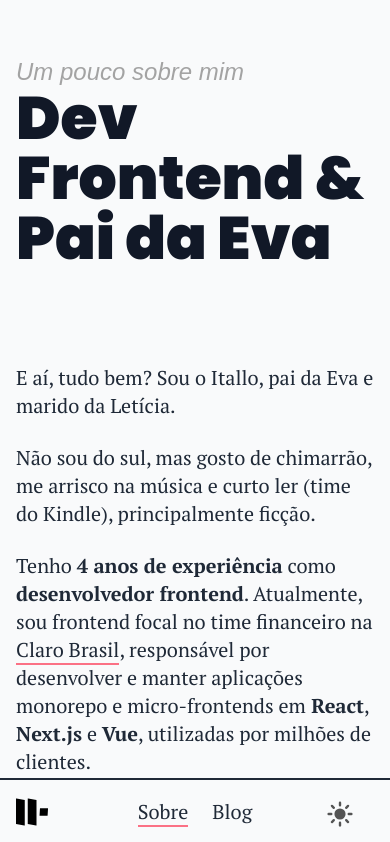
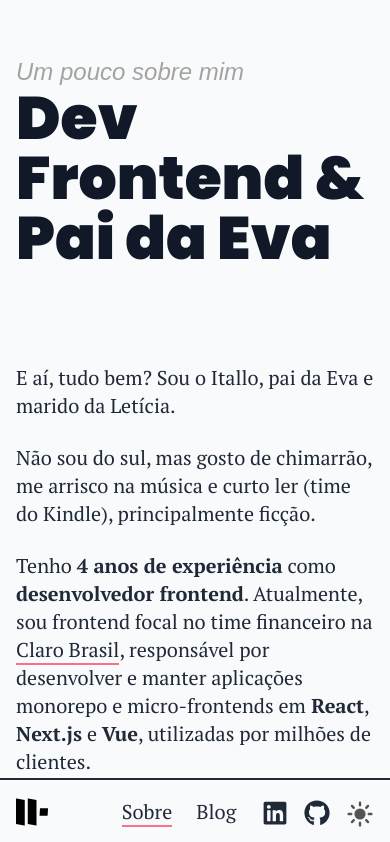
Before and after one commit to itallosavieira/itallo.tech, a Next.js app: page /about in a window 390 px wide. Shown: the top 842 px of the page. Built offline with nearby package versions, Linux system fonts and the light colour scheme; a web font is replaced by a local one.

Commit message:
fix: menu and icons issues

```diff
--- a/src/components/Menu/index.tsx
+++ b/src/components/Menu/index.tsx
@@ -6,16 +6,16 @@ import Link from "next/link";
 const Menu = () => {
   return (
       <nav className="z-50 lg:border-r-2 lg:border-gray-200 fixed flex lg:flex-col lg:gap-28 lg:h-full lg:top-0 lg:pr-8 pt-14 h-12
-      bottom-0 max-lg:inset-x-0 max-lg:mx-auto max-lg:items-center max-lg:justify-evenly max-lg:gap-
+      bottom-0 max-lg:inset-x-0 max-lg:mx-auto max-lg:items-center max-lg:justify-between max-lg:px-4 max-lg:gap-
       max-lg:bg-bg max-lg:py-8 max-lg:border-t-2 max-lg:border-text">
-      <Link href="/" className="border-none lg:self-end max-lg:absolute max-lg:left-4">
+      <Link href="/" className="border-none lg:self-end">
         <Logo />
       </Link>
         <ul className="list-none flex flex-col gap-2  max-lg:flex-row max-lg:gap-6 text-end">
           <MenuItem pathname="/about">Sobre</MenuItem>
           <MenuItem pathname="/blog">Blog</MenuItem>
         </ul>
-        <div className="lg:hidden absolute right-4">
+        <div className="lg:hidden">
           <ThemeSwitch />
         </div>
       </nav>
--- a/src/components/MenuItem/index.tsx
+++ b/src/components/MenuItem/index.tsx
@@ -3,7 +3,7 @@
 import Link from "next/link";
 import { usePathname } from 'next/navigation';
 
-const MenuItem = ({pathname, children, className}: {pathname: string, children: React.ReactNode, className?: string}) => {
+const MenuItem = ({pathname, target, children, className}: {pathname: string, target?: string, children: React.ReactNode, className?: string}) => {
   const isActivePathname = usePathname().includes(pathname);
   const activeClasses = "border-accent";
   const linkClasses = "border-transparent hover:text-accent";
@@ -11,6 +11,7 @@ const MenuItem = ({pathname, children, className}: {pathname: string, children:
   return (
     <li className={className}>
       <Link
+        target={target}
         className={isActivePathname ? activeClasses : linkClasses}
         href={pathname}
       >
--- a/src/components/ThemeSwitch/index.tsx
+++ b/src/components/ThemeSwitch/index.tsx
@@ -2,23 +2,30 @@
 
 import { useTheme } from "@/context/theme-context";
 import { useBreakpoint } from "@/hooks/breakpoints";
+import { FaGithub, FaLinkedin } from "react-icons/fa"
 import { IoMoon, IoSunny } from "react-icons/io5";
+import { MenuItem } from "@/components";
 
+import Link from "next/link";
 const ThemeSwitch = () => {
   const { theme, toggleTheme } = useTheme();
   const isMobile = useBreakpoint();
   const size = isMobile ? 28 : 22;
 
   return (
+    <div className="flex lg:flex-col transition-all lg:fixed mt-1 ml-[-3rem] max-lg:right-4 gap-4">
     <button
-    className="transition-all flex gap-4 lg:fixed mt-1 ml-[-3rem] max-lg:right-4"
+      className="max-lg:order-3"
       onClick={toggleTheme}
       >
       {theme === "light" ?
         <IoSunny size={size} className="fill-[#545454]"/> :
         <IoMoon size={size} className="fill-white"/>}
       </button>
-  );
+      <Link className="border-none" href="https://linkedin.com/in/itallosavieira" target="_blank"><FaLinkedin size={size - 2} /></Link>
+      <Link className="border-none" href="https://github.com/itallosavieira" target="_blank"><FaGithub size={size - 2} /></Link>
+  </div>
+);
 }
 
 export default ThemeSwitch;
```
